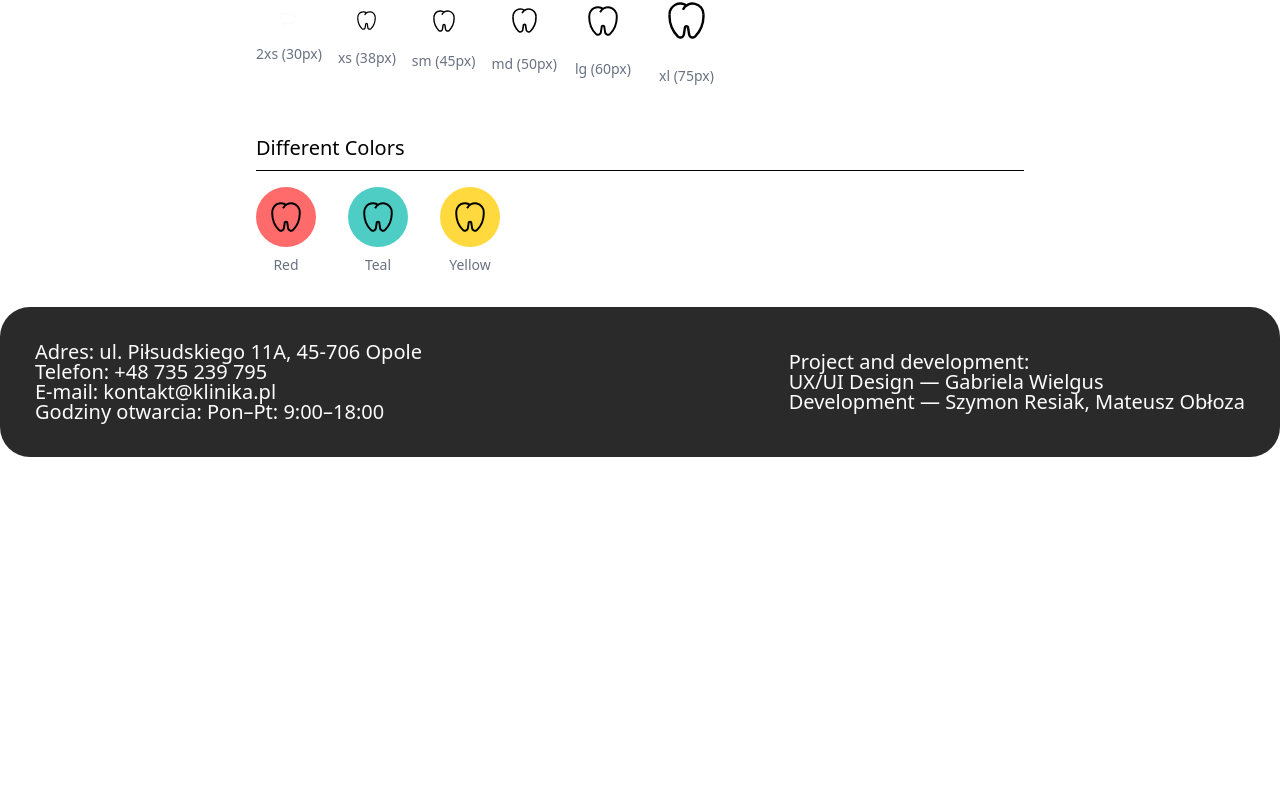
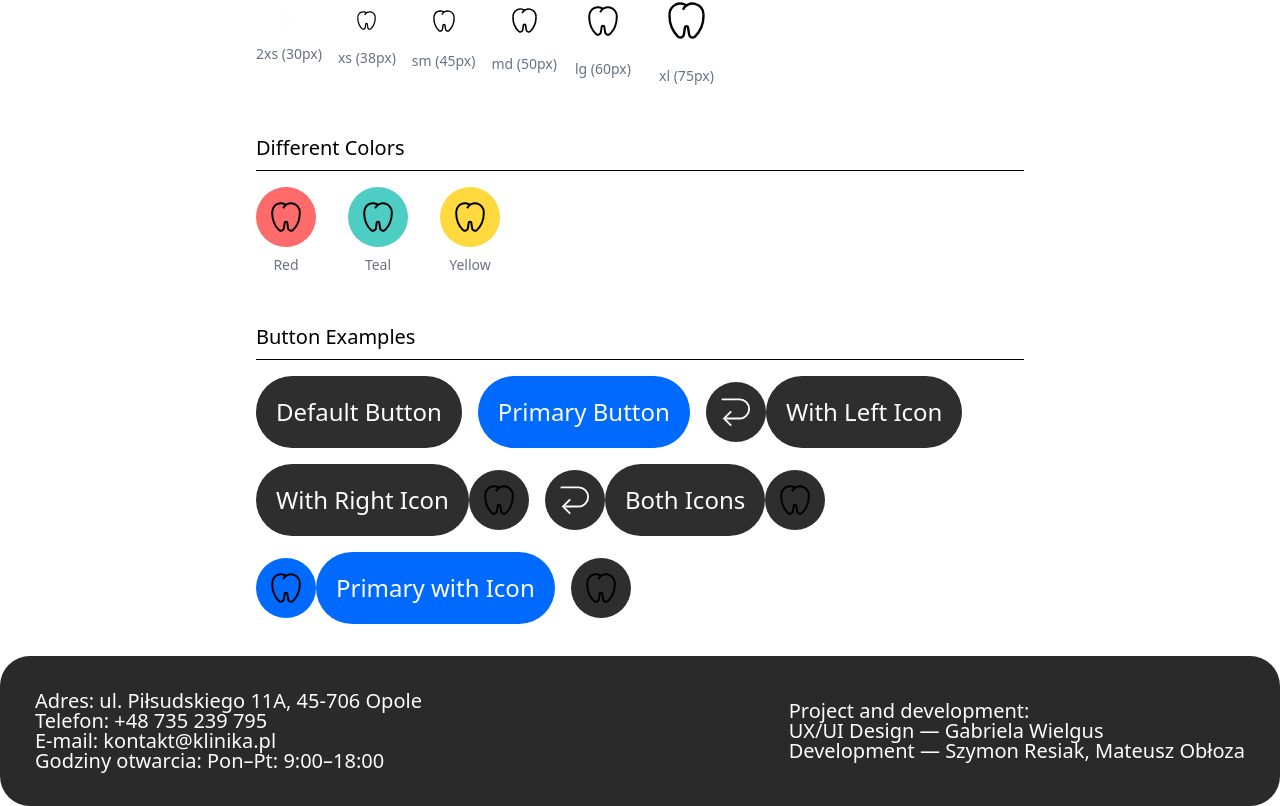
Before and after one commit to SzymonResiak/medical-page-porazko, a Next.js app: page / in a window 1280 px wide. Shown: the part 599-1405 px from the top of the page. Before the commit the page ends 1056 px from the top, so only its background shows below. Built offline with nearby package versions, Linux system fonts and the light colour scheme.

Commit message:
button component

```diff
--- a/src/app/page.tsx
+++ b/src/app/page.tsx
@@ -2,6 +2,7 @@ import { IconCircle } from "@/components/IconCircle";
 import { BackIcon } from "@/components/icons/BackIcon";
 import { ToothIcon } from "@/components/icons/ToothIcon";
 import { Accordion } from "@/components/Accordion";
+import { Button } from "@/components/Button";
 
 export default function Home() {
   return (
@@ -116,6 +117,23 @@ export default function Home() {
             </div>
           </div>
         </section>
+
+        <section className="space-y-4 w-full">
+          <h2 className="text-xl font-medium border-b pb-2">Button Examples</h2>
+          <div className="flex flex-wrap gap-4">
+            <Button>Default Button</Button>
+            <Button variant="primary">Primary Button</Button>
+            <Button leftIcon={<BackIcon />}>With Left Icon</Button>
+            <Button rightIcon={<ToothIcon />}>With Right Icon</Button>
+            <Button leftIcon={<BackIcon />} rightIcon={<ToothIcon />}>
+              Both Icons
+            </Button>
+            <Button leftIcon={<ToothIcon />} variant="primary">
+              Primary with Icon
+            </Button>
+            <Button leftIcon={<ToothIcon />} />
+          </div>
+        </section>
       </div>
     </div>
   );
--- /dev/null
+++ b/src/components/Button.tsx
@@ -0,0 +1,53 @@
+"use client";
+
+import { ReactNode } from "react";
+import { IconCircle } from "./IconCircle";
+import { useMediaQuery } from "@/hooks/useMediaQuery";
+
+interface ButtonProps extends React.ButtonHTMLAttributes<HTMLButtonElement> {
+  children?: ReactNode;
+  leftIcon?: ReactNode;
+  rightIcon?: ReactNode;
+  variant?: "default" | "primary";
+}
+
+export const Button = ({
+  children,
+  leftIcon,
+  rightIcon,
+  variant = "default",
+  className = "",
+  ...props
+}: ButtonProps) => {
+  const isMobile = useMediaQuery(700);
+  const variantClasses =
+    variant === "default" ? "bg-[#2E2E2E]" : "bg-[#006AFF]";
+
+  return (
+    <button className={`${className} cursor-pointer`} {...props}>
+      <div className="flex items-center justify-center ">
+        {leftIcon && (
+          <IconCircle
+            icon={leftIcon}
+            size={isMobile ? "xs" : "lg"}
+            backgroundColor={variant === "default" ? "#2E2E2E" : "#006AFF"}
+          />
+        )}
+        {children && (
+          <div
+            className={`${variantClasses} text-[#FCFCFC] rounded-full p-3 tablet:p-5 text-xs tablet:text-2xl`}
+          >
+            {children}
+          </div>
+        )}
+        {rightIcon && (
+          <IconCircle
+            icon={rightIcon}
+            size={isMobile ? "xs" : "lg"}
+            backgroundColor={variant === "default" ? "#2E2E2E" : "#006AFF"}
+          />
+        )}
+      </div>
+    </button>
+  );
+};
```
